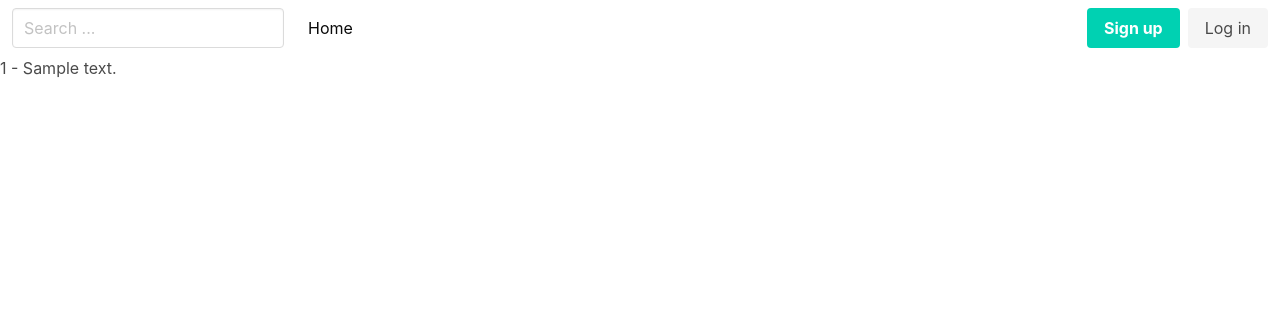
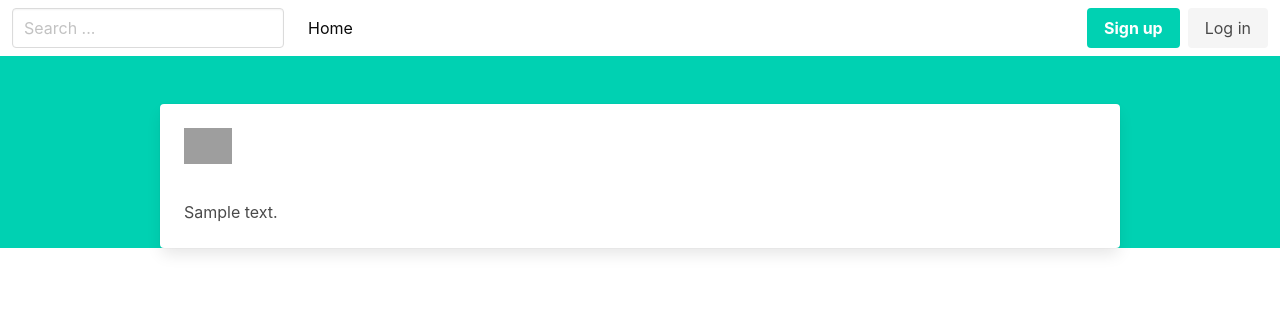
Before and after one commit to kristjankoitla/miniFacebook, a Symfony app: template templates/home/index.html.twig in a window 1280 px wide. Shown: the top 316 px of the page. Run offline with Twig, Linux system fonts and the light colour scheme; the template is opened without the code that fills it: most values are stand-ins (such as "Sample title", 1, 10 or a date in 2020); some libraries are stand-ins or nearby versions; grey boxes are pictures that could not be loaded.

Commit message:
Made homepage properly display posts

```diff
--- /dev/null
+++ b/public/layout.css
@@ -0,0 +1,5 @@
+.card .card-href {
+    position: absolute;
+    top: 0; left: 0;
+    height: 100%; width: 100%;
+}
--- a/templates/base.html.twig
+++ b/templates/base.html.twig
@@ -4,13 +4,13 @@
         <meta charset="UTF-8">
         <title>{% block title %}Welcome!{% endblock %}</title>
         <link rel="stylesheet" href="https://cdn.jsdelivr.net/npm/bulma@0.9.1/css/bulma.min.css">
+        <link rel="stylesheet" href="{{ asset('layout.css') }}">
         {% block stylesheets %}{% endblock %}
     </head>
-    <body>
+    <body class="has-background-primary">
         {% include 'navbar/navbar.html.twig' %}
         {% block body %}{% endblock %}
-        {% block javascripts %}
-            <script src="{{ asset('base.js') }}"></script>
-        {% endblock %}
+        {% block javascripts %}{% endblock %}
+        <script src="{{ asset('base.js') }}"></script>
     </body>
 </html>
--- a/templates/home/index.html.twig
+++ b/templates/home/index.html.twig
@@ -3,9 +3,9 @@
 {% block title %}Hello HomeController!{% endblock %}
 
 {% block body %}
-    {% for post in posts %}
-        <div>
-            {{ post.id }} - {{ post.text }}
-        </div>
-    {% endfor %}
+    <div class="container is-max-desktop mt-6">
+        {% for post in posts %}
+            {% include 'post/post.html.twig' %}
+        {% endfor %}
+    </div>
 {% endblock %}
--- /dev/null
+++ b/templates/post/post.html.twig
@@ -0,0 +1,26 @@
+<div class="card mt-6">
+    <a class="card-href" href="{{ path('post.show', {'id':post.id}) }}"></a>
+{#        <div class="card-image">#}
+{#            <figure class="image is-4by3">#}
+{#                <img src="https://bulma.io/images/placeholders/1280x960.png" alt="Placeholder image">#}
+{#            </figure>#}
+{#        </div>#}
+    <div class="card-content">
+        <div class="media">
+            <div class="media-left">
+                <figure class="image is-48x48">
+                    <img src="https://bulma.io/images/placeholders/96x96.png" alt="Placeholder image">
+                </figure>
+            </div>
+            <div class="media-content">
+                <p class="title is-4">{{ post.user.firstName }} {{ post.user.lastName }}</p>
+                <p class="subtitle is-6">{{ post.user.city }}</p>
+            </div>
+        </div>
+
+        <div class="content">
+            {{ post.text }}
+{#            <time datetime="2016-1-1">11:09 PM - 1 Jan 2016</time>#}
+        </div>
+    </div>
+</div>
--- /dev/null
+++ b/templates/post/show.html.twig
@@ -0,0 +1,5 @@
+{% extends('base.html.twig') %}
+
+{% block body %}
+    {{ post.text }}
+{% endblock %}
```
Also changed, not shown: src/Controller/PostController.php (+11 -0 lines).
